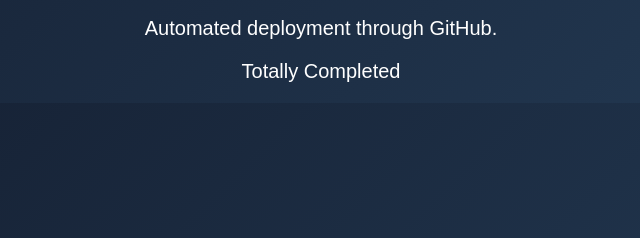
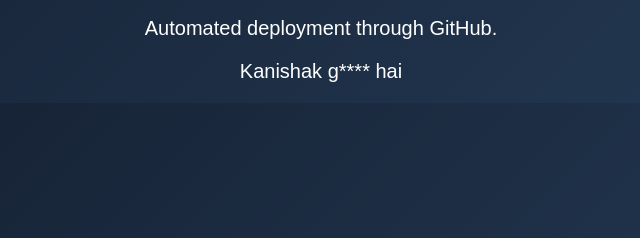
Before and after one commit to mayank2229/kubernetes-nginx-cicd, a plain HTML site: page website/index.html in a window 1280 px wide. Shown: the part 248-486 px from the top of the page, 319-959 px from the left. Drawn offline with Linux system fonts and the light colour scheme.

Commit message:
Update index.html

```diff
--- a/website/index.html
+++ b/website/index.html
@@ -9,7 +9,7 @@
         <h1>Welcome to Kubernetes CI/CD!</h1>
         <p>My website is deployed using Nginx on AWS Kubernetes.</p>
         <p>Automated deployment through GitHub.</p>
-        <p>Totally Completed</p>
+        <p>Kanishak g**** hai</p>
     </div>
 </body>
 </html>
```
